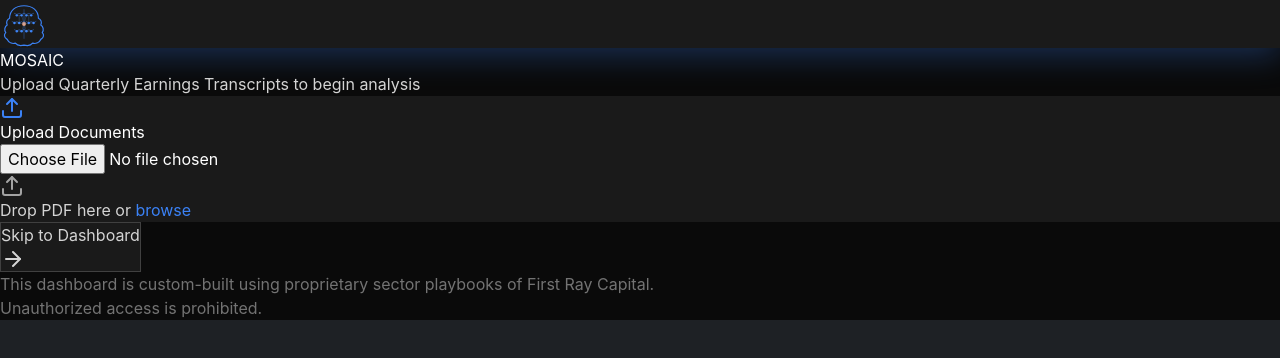
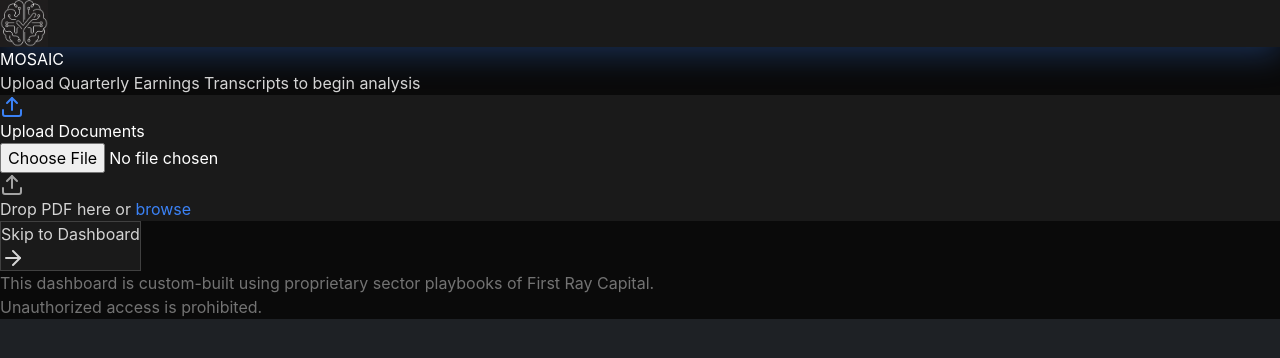
Before and after one commit to juhidang/financial-dashboard, a React (Vite) app: page / in a window 1280 px wide. Shown: the top 358 px of the page. Built offline with nearby package versions, Linux system fonts and the light colour scheme.

Commit message:
update Logo component to use logo.png image

```diff
--- a/src/App.jsx
+++ b/src/App.jsx
@@ -190,121 +190,18 @@
 };
 
 // ============================================================================
-// LOGO COMPONENT - Futuristic Brain Icon
+// LOGO COMPONENT - Using logo.png from public folder
 // ============================================================================
 const Logo = ({ size = 24, className = '' }) => {
   return (
-    <svg
+    <img
+      src="/logo.png"
+      alt="MOSAIC Logo"
       width={size}
       height={size}
-      viewBox="0 0 100 100"
       className={className}
-      style={{ display: 'block' }}
-      xmlns="http://www.w3.org/2000/svg"
-    >
-      {/* Brain outline - stylized */}
-      <path
-        d="M50 12 C32 12, 20 22, 20 38 C15 40, 12 46, 15 52 C10 55, 8 62, 12 68 C8 72, 8 78, 15 82 C18 88, 25 92, 32 90 C35 94, 42 96, 50 94 C58 96, 65 94, 68 90 C75 92, 82 88, 85 82 C92 78, 92 72, 88 68 C92 62, 90 55, 85 52 C88 46, 85 40, 80 38 C80 22, 68 12, 50 12 Z"
-        fill="none"
-        stroke={THEME.accent.primary}
-        strokeWidth="2.5"
-        strokeLinecap="round"
-        strokeLinejoin="round"
-      />
-      {/* Brain hemispheres division */}
-      <path
-        d="M50 20 L50 80"
-        fill="none"
-        stroke={THEME.accent.primary}
-        strokeWidth="1.5"
-        strokeLinecap="round"
-        opacity="0.5"
-      />
-      {/* Brain folds/gyri - left hemisphere */}
-      <path
-        d="M30 28 Q35 32, 40 28 Q45 32, 50 28"
-        fill="none"
-        stroke={THEME.accent.primary}
-        strokeWidth="1.5"
-        strokeLinecap="round"
-        opacity="0.6"
-      />
-      <path
-        d="M25 45 Q30 50, 35 45 Q40 50, 45 45 Q48 50, 50 45"
-        fill="none"
-        stroke={THEME.accent.primary}
-        strokeWidth="1.5"
-        strokeLinecap="round"
-        opacity="0.6"
-      />
-      <path
-        d="M30 62 Q35 67, 40 62 Q45 67, 50 62"
-        fill="none"
-        stroke={THEME.accent.primary}
-        strokeWidth="1.5"
-        strokeLinecap="round"
-        opacity="0.6"
-      />
-      {/* Brain folds/gyri - right hemisphere */}
-      <path
-        d="M50 28 Q55 32, 60 28 Q65 32, 70 28"
-        fill="none"
-        stroke={THEME.accent.primary}
-        strokeWidth="1.5"
-        strokeLinecap="round"
-        opacity="0.6"
-      />
-      <path
-        d="M50 45 Q52 50, 55 45 Q60 50, 65 45 Q70 50, 75 45"
-        fill="none"
-        stroke={THEME.accent.primary}
-        strokeWidth="1.5"
-        strokeLinecap="round"
-        opacity="0.6"
-      />
-      <path
-        d="M50 62 Q55 67, 60 62 Q65 67, 70 62"
-        fill="none"
-        stroke={THEME.accent.primary}
-        strokeWidth="1.5"
-        strokeLinecap="round"
-        opacity="0.6"
-      />
-      {/* Neural network nodes - left */}
-      <circle cx="35" cy="32" r="2.5" fill={THEME.accent.primary} />
-      <circle cx="45" cy="32" r="2.5" fill={THEME.accent.primary} />
-      <circle cx="30" cy="48" r="2.5" fill={THEME.accent.primary} />
-      <circle cx="40" cy="48" r="2.5" fill={THEME.accent.primary} />
-      <circle cx="35" cy="65" r="2.5" fill={THEME.accent.primary} />
-      <circle cx="45" cy="65" r="2.5" fill={THEME.accent.primary} />
-      {/* Neural network nodes - right */}
-      <circle cx="55" cy="32" r="2.5" fill={THEME.accent.primary} />
-      <circle cx="65" cy="32" r="2.5" fill={THEME.accent.primary} />
-      <circle cx="60" cy="48" r="2.5" fill={THEME.accent.primary} />
-      <circle cx="70" cy="48" r="2.5" fill={THEME.accent.primary} />
-      <circle cx="55" cy="65" r="2.5" fill={THEME.accent.primary} />
-      <circle cx="65" cy="65" r="2.5" fill={THEME.accent.primary} />
-      {/* Central hub - highlighted */}
-      <circle cx="50" cy="50" r="4" fill={THEME.semantic.edited} opacity="0.9" />
-      <circle cx="50" cy="50" r="2.5" fill={THEME.semantic.edited} />
-      {/* Neural connections - left */}
-      <line x1="35" y1="32" x2="45" y2="32" stroke={THEME.accent.secondary} strokeWidth="1" opacity="0.5" />
-      <line x1="30" y1="48" x2="40" y2="48" stroke={THEME.accent.secondary} strokeWidth="1" opacity="0.5" />
-      <line x1="35" y1="65" x2="45" y2="65" stroke={THEME.accent.secondary} strokeWidth="1" opacity="0.5" />
-      <line x1="40" y1="32" x2="40" y2="48" stroke={THEME.accent.secondary} strokeWidth="1" opacity="0.5" />
-      <line x1="40" y1="48" x2="50" y2="50" stroke={THEME.accent.secondary} strokeWidth="1" opacity="0.5" />
-      {/* Neural connections - right */}
-      <line x1="55" y1="32" x2="65" y2="32" stroke={THEME.accent.secondary} strokeWidth="1" opacity="0.5" />
-      <line x1="60" y1="48" x2="70" y2="48" stroke={THEME.accent.secondary} strokeWidth="1" opacity="0.5" />
-      <line x1="55" y1="65" x2="65" y2="65" stroke={THEME.accent.secondary} strokeWidth="1" opacity="0.5" />
-      <line x1="60" y1="32" x2="60" y2="48" stroke={THEME.accent.secondary} strokeWidth="1" opacity="0.5" />
-      <line x1="60" y1="48" x2="50" y2="50" stroke={THEME.accent.secondary} strokeWidth="1" opacity="0.5" />
-      {/* Cross-hemisphere connections */}
-      <line x1="45" y1="32" x2="50" y2="50" stroke={THEME.accent.secondary} strokeWidth="1" opacity="0.4" />
-      <line x1="55" y1="32" x2="50" y2="50" stroke={THEME.accent.secondary} strokeWidth="1" opacity="0.4" />
-      <line x1="45" y1="65" x2="50" y2="50" stroke={THEME.accent.secondary} strokeWidth="1" opacity="0.4" />
-      <line x1="55" y1="65" x2="50" y2="50" stroke={THEME.accent.secondary} strokeWidth="1" opacity="0.4" />
-    </svg>
+      style={{ display: 'block', objectFit: 'contain' }}
+    />
   );
 };
 
```
